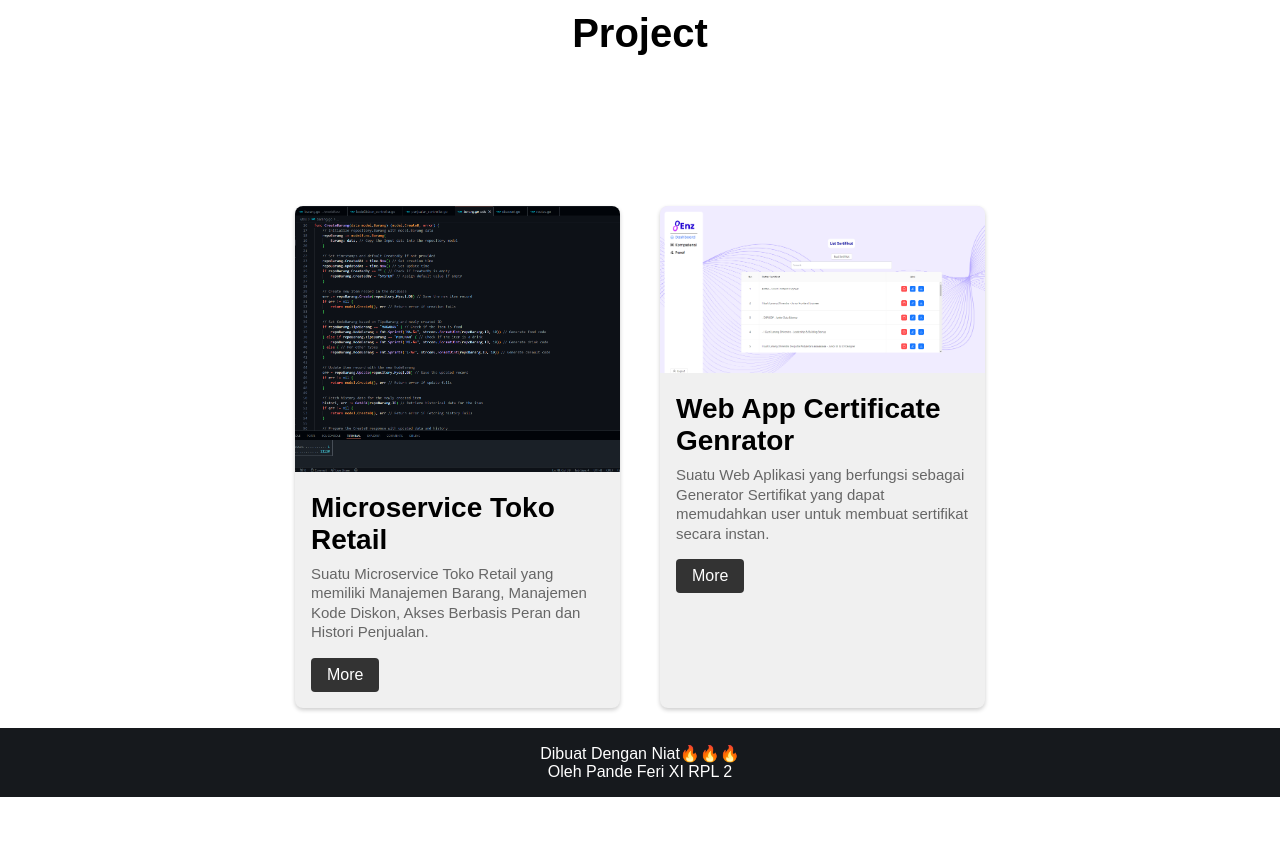
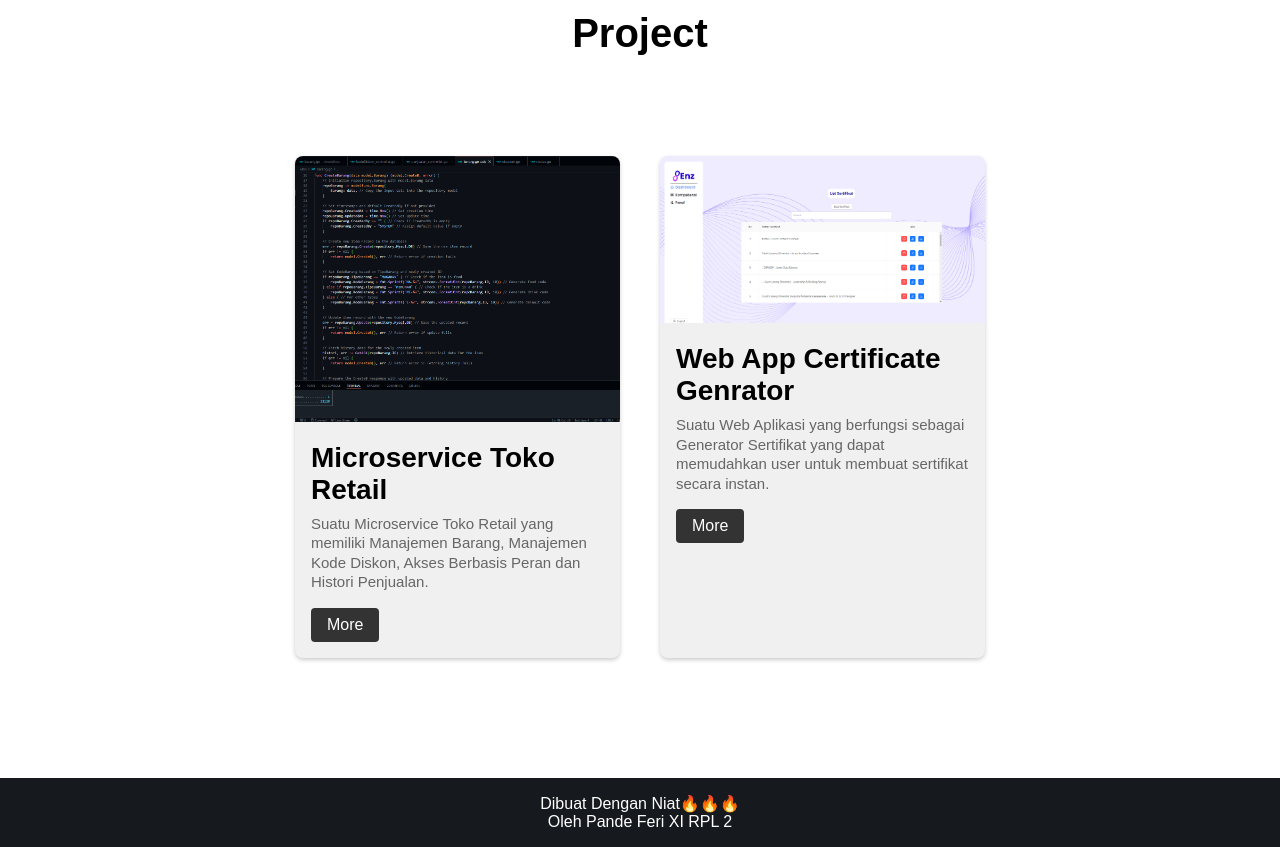
Before and after one commit to Pande17/summary-btw-edutech, a plain HTML site: page index.html in a window 1280 px wide. Shown: the part 1540-2387 px from the top of the page. Before the commit the page ends 2337 px from the top, so only its background shows below. Drawn offline with Linux system fonts and the light colour scheme.

Commit message:
delete comment

```diff
--- a/src/css/class.css
+++ b/src/css/class.css
@@ -1,8 +1,3 @@
-/* .container {
-	display: grid;
-	grid-template-columns: 500;
-} */
-
 .content-wrapper {
 	display: flex;
 	flex-direction: column;
@@ -22,8 +17,6 @@
 	align-items: center;
 	justify-content: space-between;
 	margin: 0 20px;
-	/* justify-content: center; */
-	/* grid-template-columns: 130vh 1fr; */
 }
 
 .text-content {
@@ -52,7 +45,8 @@
 	display: flex;
 	justify-content: center;
 	flex-wrap: wrap;
-	margin-top: 100px;
+	margin-top: 50px;
+	margin-bottom: 100px;
 }
 
 .card {
@@ -93,14 +87,3 @@
 	margin-top: 16px;
 	color: #fff;
 }
-
-/* .tools-list {
-	display: grid;
-	grid-template-columns: repeat(4, 1fr);
-	padding: 2vh;
-}
-
-.tools-logo {
-	width: auto;
-	height: 10vh;
-} */
```
